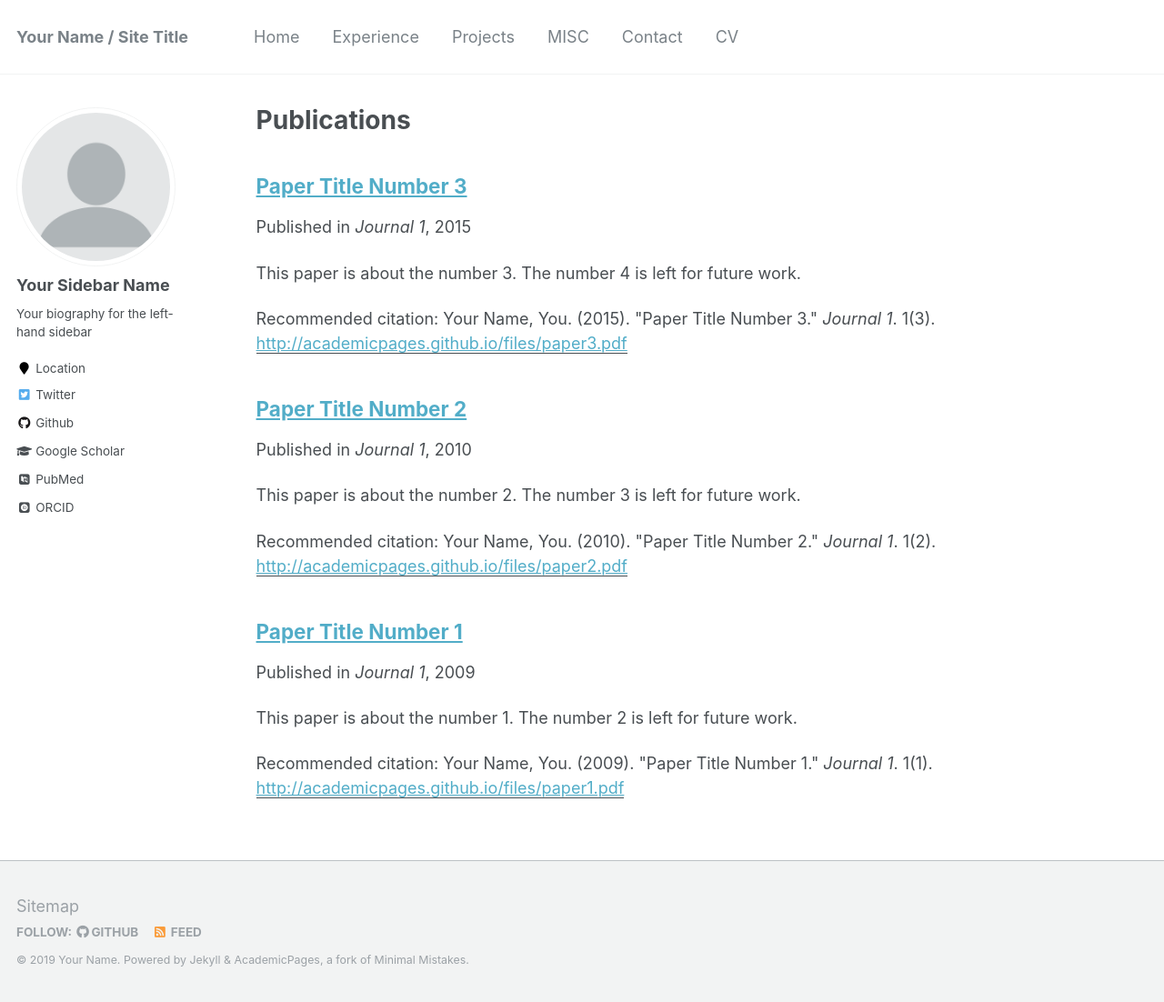
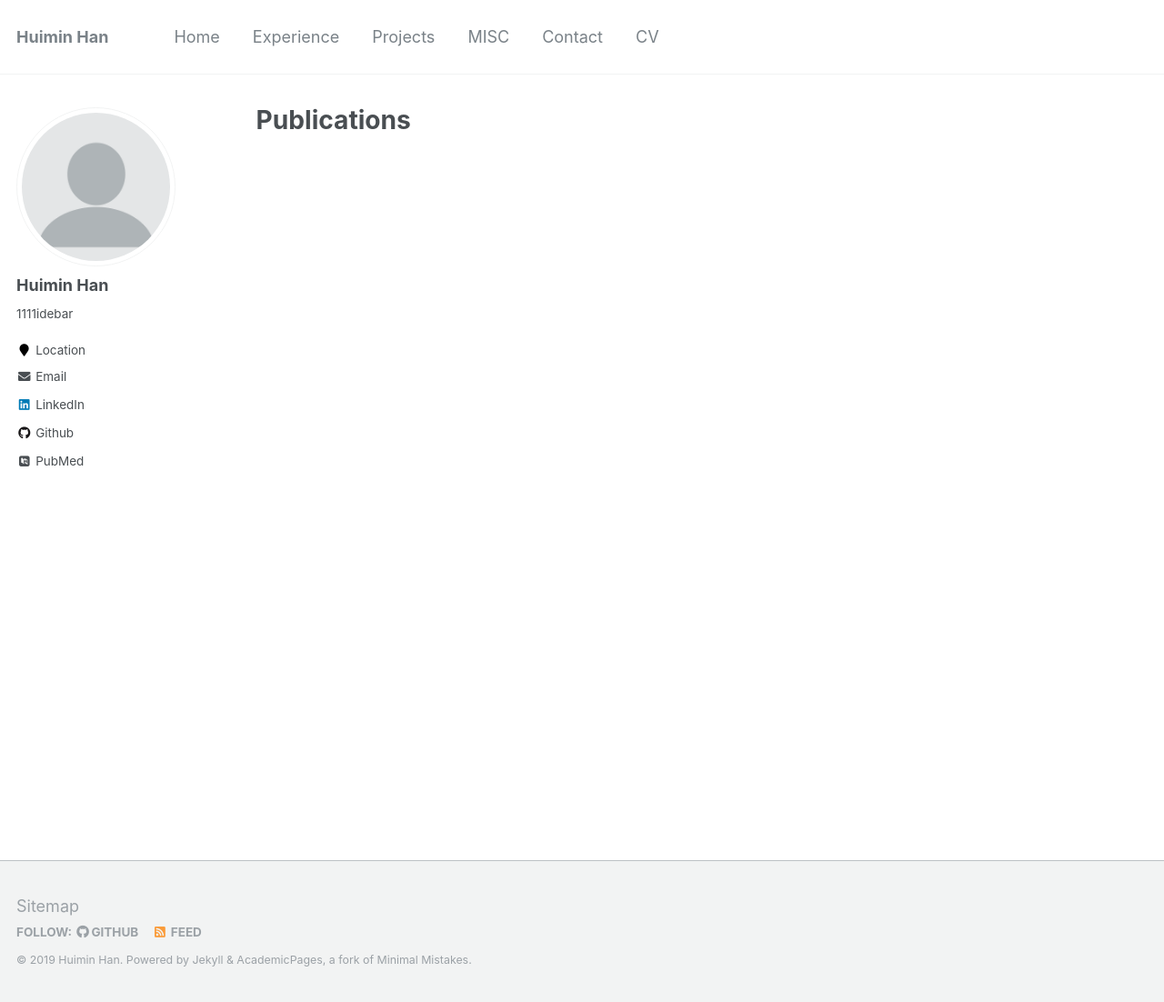
Before and after one commit to HannahHan3/HannahHan3.github.io, a Jekyll site: the page built from _pages/publications.md, in a window 1280 px wide and 1102 px high. Shown: the whole window at 91% size. Built offline with Jekyll 4.4.1, drawn with Linux system fonts in a browser that asks for light colours; some web fonts are replaced.

Commit message:
Update _config.yml

```diff
--- a/_config.yml
+++ b/_config.yml
@@ -7,9 +7,9 @@
 
 # Site Settings
 locale                   : "en-US"
-title                    : "Your Name / Site Title"
+title                    : "Huimin Han"
 title_separator          : "-"
-name                     : &name "Your Name"
+name                     : &name "Huimin Han"
 description              : &description "personal description"
 url                      : https://academicpages.github.io # the base hostname & protocol for your site e.g. "https://mmistakes.github.io"
 baseurl                  : "" # the subpath of your site, e.g. "/blog"
@@ -56,13 +56,13 @@ alexa_site_verification  :
 yandex_site_verification :
 
 # Social Sharing
-twitter:
-  username               : &twitter
-facebook:
-  username               :
-  app_id                 :
-  publisher              :
-og_image                 :  # Open Graph/Twitter default site image
+#twitter:
+  #username               : &twitter
+#facebook:
+  #username               :
+  #app_id                 :
+  #publisher              :
+#og_image                 :  # Open Graph/Twitter default site image
 # For specifying social profiles
 # - https://developers.google.com/structured-data/customize/social-profiles
 social:
@@ -80,14 +80,14 @@ analytics:
 
 # Site Author
 author:
-  name             : "Your Sidebar Name"
+  name             : "Huimin Han"
   avatar           : "profile.png"
-  bio              : "Your biography for the left-hand sidebar"
+  bio              : "1111idebar"
   location         : "Location"
   employer         :
   pubmed           : "https://www.ncbi.nlm.nih.gov/pubmed/?term=john+snow"
-  googlescholar    : "http://yourfullgooglescholarurl.com"
-  email            :
+  #googlescholar    : "http://yourfullgooglescholarurl.com"
+  email            : huimin.han3@gmail.com
   researchgate     :  # example: "https://www.researchgate.net/profile/yourprofile"
   uri              :
   bitbucket        :
@@ -96,20 +96,20 @@ author:
   flickr           :
   facebook         :
   foursquare       :
-  github           : "academicpages"
+  github           : "https://github.com/HannahHan3"
   google_plus      :
   keybase          :
   instagram        :
   impactstory      : #"https://profiles.impactstory.org/u/xxxx-xxxx-xxxx-xxxx"
   lastfm           :
-  linkedin         :
-  orcid            : "http://orcid.org/yourorcidurl"
+  linkedin         : "https://www.linkedin.com/in/huimin-han/"
+  #orcid            : "http://orcid.org/yourorcidurl"
   pinterest        :
   soundcloud       :
   stackoverflow    : # http://stackoverflow.com/users/123456/username
   steam            :
   tumblr           :
-  twitter          : "replacethistwitterhandle"
+  #twitter          : "replacethistwitterhandle"
   vine             :
   weibo            :
   xing             :
@@ -175,16 +175,16 @@ kramdown:
 
 # Collections
 collections:
-  teaching:
+  home:
     output: true
     permalink: /:collection/:path/
-  publications:
+  experience:
     output: true
     permalink: /:collection/:path/
-  portfolio:
+  projects:
     output: true
     permalink: /:collection/:path/
-  talks:
+  misc:
     output: true
     permalink: /:collection/:path/
 
@@ -209,37 +209,37 @@ defaults:
     values:
       layout: single
       author_profile: true
-  # _teaching
+  # _experience
   - scope:
       path: ""
-      type: teaching
+      type: experience
     values:
       layout: single
       author_profile: true
       share: true
       comments: true
-  # _publications
+  # _projects
   - scope:
       path: ""
-      type: publications
+      type: projects
     values:
       layout: single
       author_profile: true
       share: true
       comments: true
-  # _portfolio
+  # _miscellaneous
   - scope:
       path: ""
-      type: portfolio
+      type: miscellaneous
     values:
       layout: single
       author_profile: true
       share: true
       comment: true
-  # _talks
+  # _contact
   - scope:
       path: ""
-      type: talks
+      type: contact
     values:
       layout: talk
       author_profile: true
```
